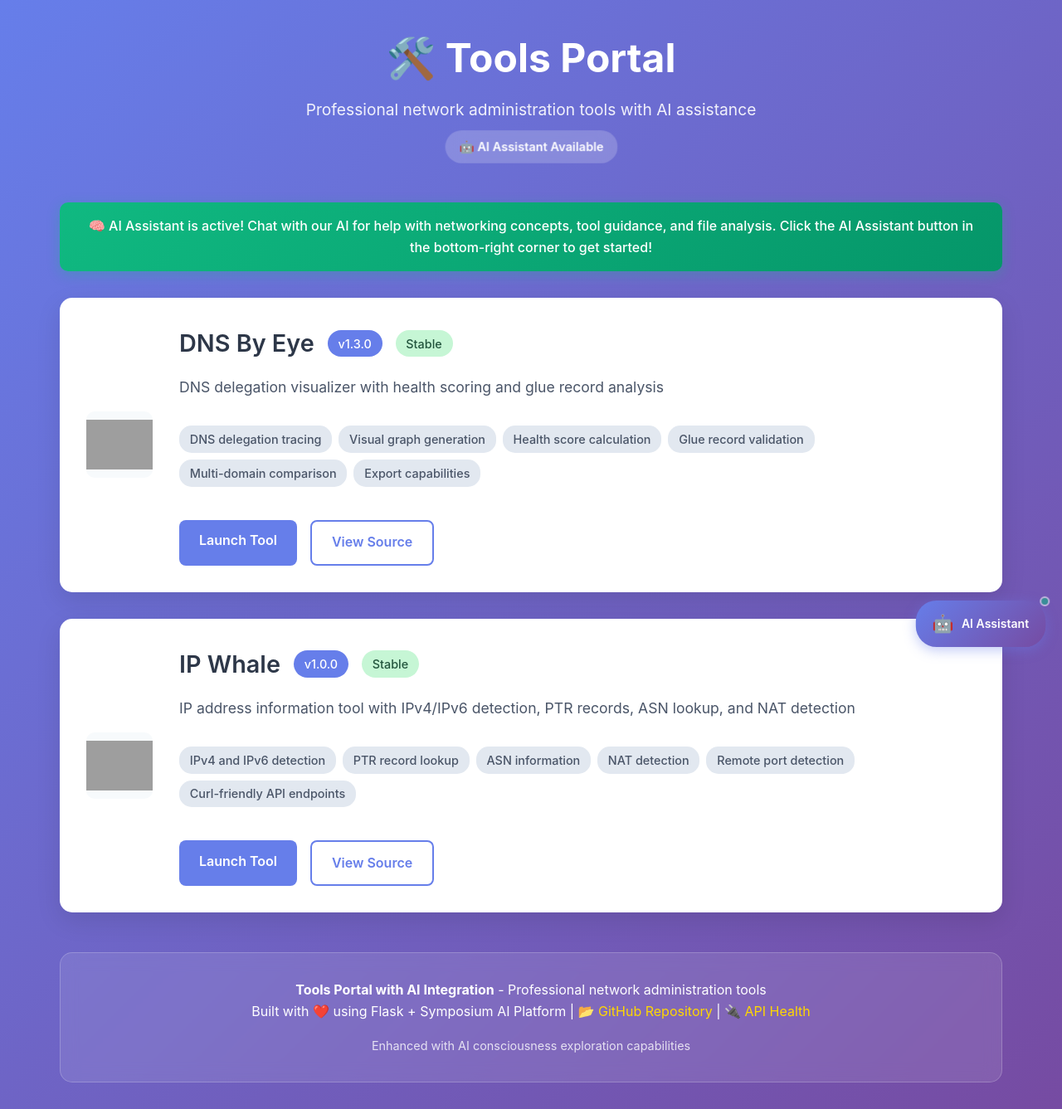
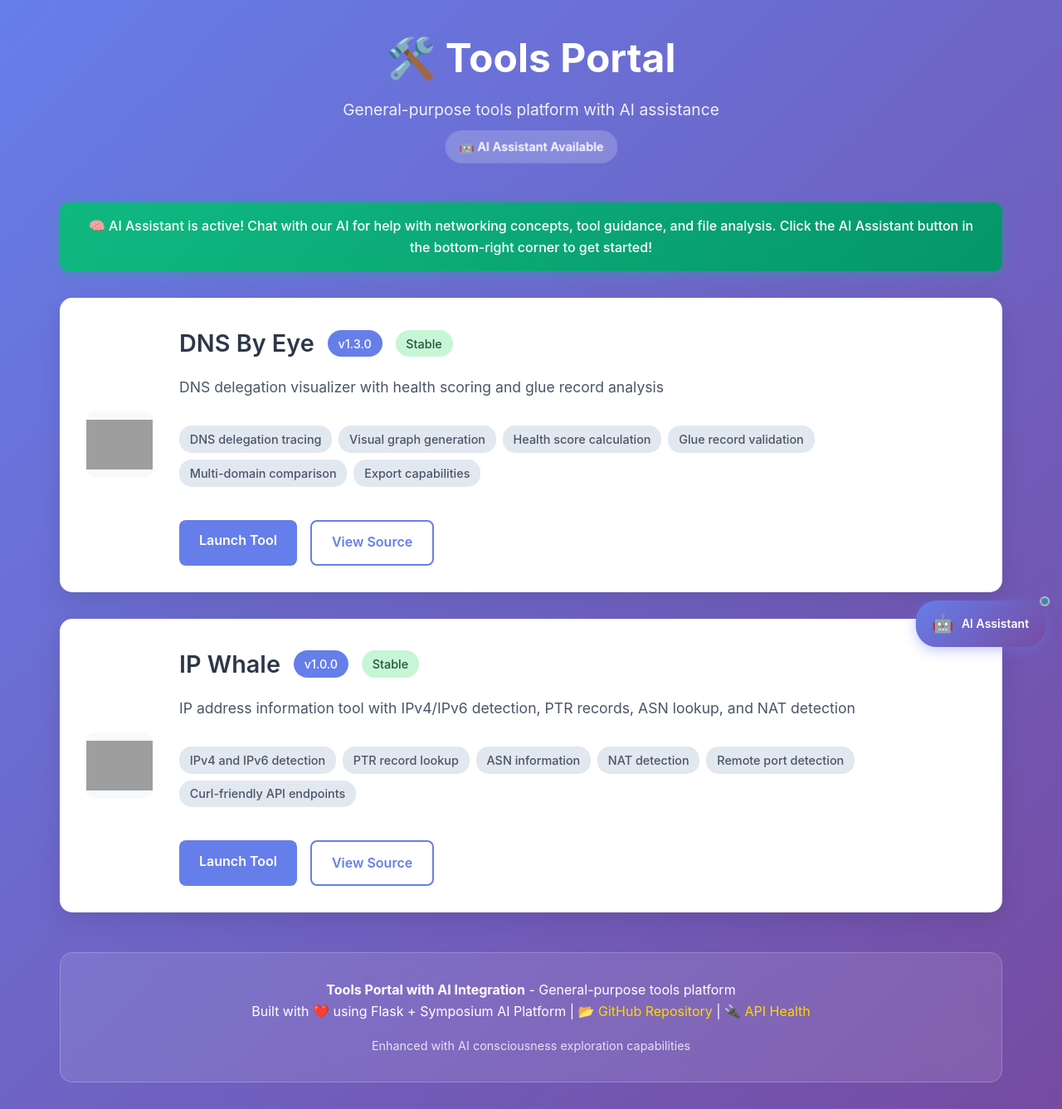
Before and after one commit to apathy-ca/tools-portal, a Flask app: page / in a window 1280 px wide. Shown: the whole page at 83% size. Run offline with Flask 3, Linux system fonts and the light colour scheme; data that the repository does not hold is empty; grey boxes are pictures that could not be loaded.

Commit message:
Remove 'professional' references and update branding

```diff
--- a/templates/index.html
+++ b/templates/index.html
@@ -3,7 +3,7 @@
 <head>
     <meta charset="UTF-8">
     <meta name="viewport" content="width=device-width, initial-scale=1.0">
-    <title>Tools Portal - Network Administration Tools{% if ai_features_available %} with AI Assistant{% endif %}</title>
+    <title>Tools Portal{% if ai_features_available %} with AI Assistant{% endif %}</title>
     <link rel="icon" type="image/png" href="{{ url_for('static', filename='favicon.png') }}">
     {% if ai_features_available %}
     <link rel="stylesheet" href="{{ url_for('static', filename='css/ai-chat.css') }}">
@@ -240,7 +240,7 @@
     <div class="container">
         <header class="header">
             <h1>🛠️ Tools Portal</h1>
-            <p>Professional network administration tools{% if ai_features_available %} with AI assistance{% endif %}</p>
+            <p>General-purpose tools platform{% if ai_features_available %} with AI assistance{% endif %}</p>
             {% if ai_features_available %}
             <div class="ai-badge" style="display: inline-flex; align-items: center; gap: 8px; background: rgba(255, 255, 255, 0.2); padding: 8px 16px; border-radius: 20px; font-size: 14px; font-weight: 600; margin-top: 10px; backdrop-filter: blur(10px); animation: pulse 2s infinite;">
                 🤖 AI Assistant Available
@@ -296,7 +296,7 @@
 
         <footer class="footer">
             <p>
-                <strong>Tools Portal{% if ai_features_available %} with AI Integration{% endif %}</strong> - Professional network administration tools<br>
+                <strong>Tools Portal{% if ai_features_available %} with AI Integration{% endif %}</strong> - General-purpose tools platform<br>
                 Built with ❤️ using Flask{% if ai_features_available %} + Symposium AI Platform{% endif %} |
                 <a href="https://github.com/apathy-ca/tools-portal" target="_blank">📂 GitHub Repository</a> |
                 <a href="/api/health/detailed" target="_blank">🔌 API Health</a>
```
Also changed, not shown: README.md.
